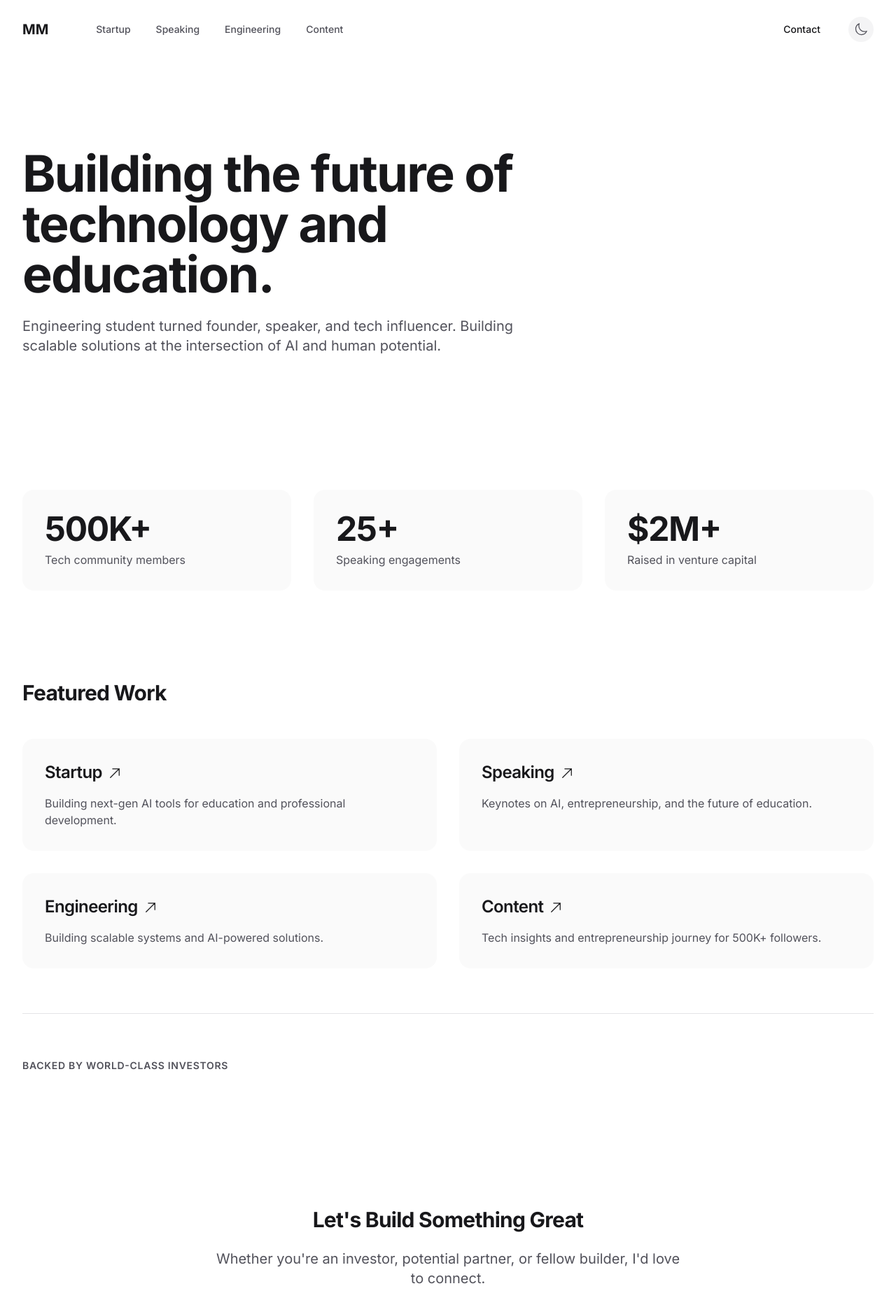
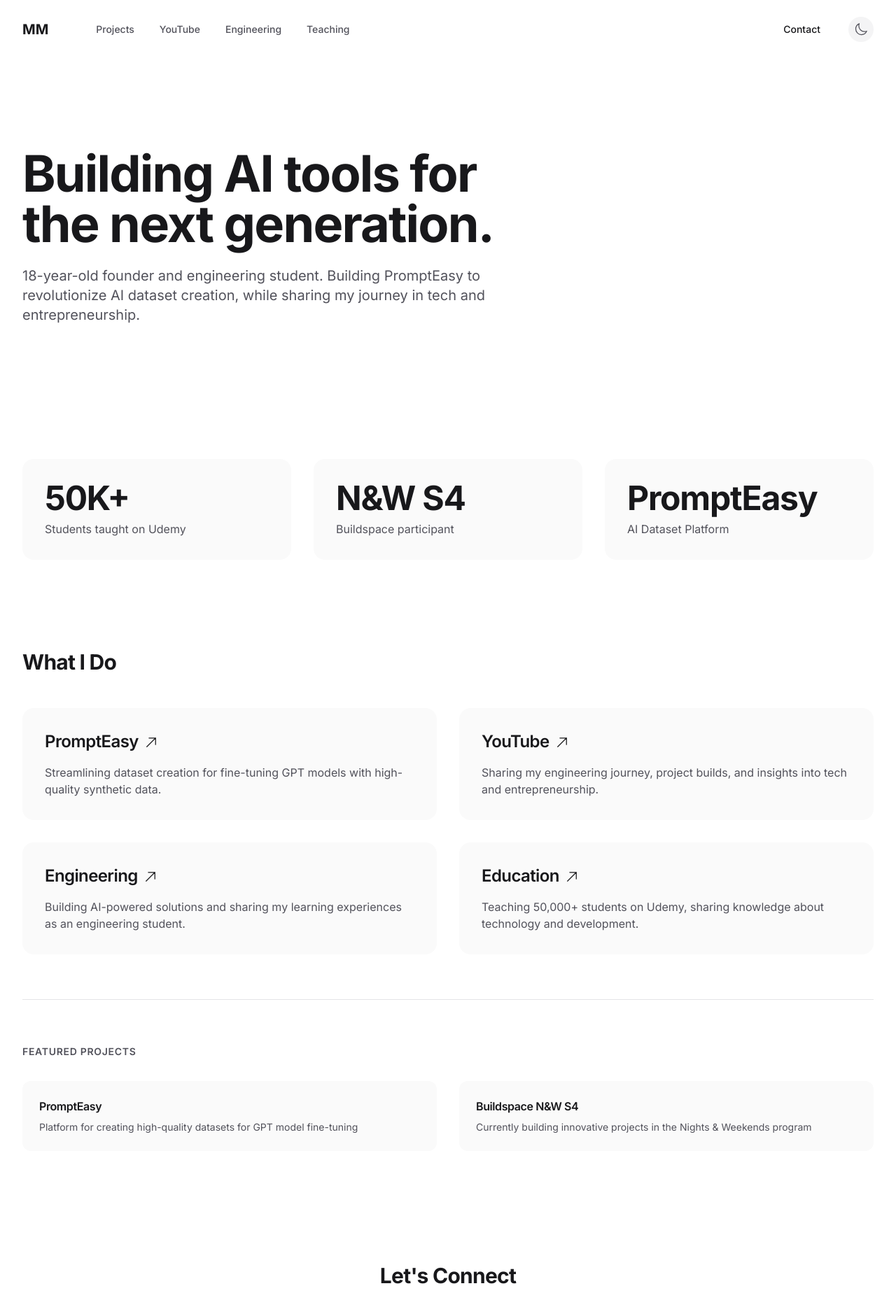
Before and after one commit to marius-manola/personal-brand, a Next.js app: page / in a window 1280 px wide. Shown: the top 1868 px of the page at 70% size. Built offline with nearby package versions, Linux system fonts and the light colour scheme.

Commit message:
modified:   app/page.tsx 	modified:   components/Navigation.tsx

```diff
--- a/app/page.tsx
+++ b/app/page.tsx
@@ -24,7 +24,7 @@ export default function Home() {
               transition={{ delay: 0.2, duration: 0.8 }}
               className="text-5xl sm:text-7xl font-bold text-zinc-900 dark:text-white tracking-tight"
             >
-              Building the future of technology and education.
+              Building AI tools for the next generation.
             </motion.h1>
             <motion.p
               initial={{ opacity: 0, y: 20 }}
@@ -32,8 +32,8 @@ export default function Home() {
               transition={{ delay: 0.4, duration: 0.8 }}
               className="mt-6 text-xl text-zinc-600 dark:text-zinc-300"
             >
-              Engineering student turned founder, speaker, and tech influencer.
-              Building scalable solutions at the intersection of AI and human potential.
+              18-year-old founder and engineering student. Building PromptEasy to revolutionize AI dataset creation,
+              while sharing my journey in tech and entrepreneurship.
             </motion.p>
           </div>
         </motion.section>
@@ -46,22 +46,22 @@ export default function Home() {
           className="grid grid-cols-1 md:grid-cols-3 gap-8 py-16"
         >
           <div className="p-8 bg-zinc-50 dark:bg-zinc-900 rounded-2xl">
-            <h3 className="text-5xl font-bold text-zinc-900 dark:text-white">500K+</h3>
-            <p className="mt-2 text-zinc-600 dark:text-zinc-400">Tech community members</p>
+            <h3 className="text-5xl font-bold text-zinc-900 dark:text-white">50K+</h3>
+            <p className="mt-2 text-zinc-600 dark:text-zinc-400">Students taught on Udemy</p>
           </div>
           <div className="p-8 bg-zinc-50 dark:bg-zinc-900 rounded-2xl">
-            <h3 className="text-5xl font-bold text-zinc-900 dark:text-white">25+</h3>
-            <p className="mt-2 text-zinc-600 dark:text-zinc-400">Speaking engagements</p>
+            <h3 className="text-5xl font-bold text-zinc-900 dark:text-white">N&W S4</h3>
+            <p className="mt-2 text-zinc-600 dark:text-zinc-400">Buildspace participant</p>
           </div>
           <div className="p-8 bg-zinc-50 dark:bg-zinc-900 rounded-2xl">
-            <h3 className="text-5xl font-bold text-zinc-900 dark:text-white">$2M+</h3>
-            <p className="mt-2 text-zinc-600 dark:text-zinc-400">Raised in venture capital</p>
+            <h3 className="text-5xl font-bold text-zinc-900 dark:text-white">PromptEasy</h3>
+            <p className="mt-2 text-zinc-600 dark:text-zinc-400">AI Dataset Platform</p>
           </div>
         </motion.section>
 
         {/* Featured Work */}
         <section className="py-16">
-          <h2 className="text-3xl font-bold text-zinc-900 dark:text-white mb-12">Featured Work</h2>
+          <h2 className="text-3xl font-bold text-zinc-900 dark:text-white mb-12">What I Do</h2>
           <div className="grid grid-cols-1 md:grid-cols-2 gap-8">
             <motion.a
               href="#startup"
@@ -69,25 +69,27 @@ export default function Home() {
               className="group relative overflow-hidden rounded-2xl bg-zinc-50 dark:bg-zinc-900 p-8"
             >
               <h3 className="text-2xl font-semibold text-zinc-900 dark:text-white mb-4">
-                Startup
+                PromptEasy
                 <ArrowUpRightIcon className="inline-block ml-2 w-5 h-5 transform group-hover:translate-x-1 group-hover:-translate-y-1 transition-transform" />
               </h3>
               <p className="text-zinc-600 dark:text-zinc-400">
-                Building next-gen AI tools for education and professional development.
+                Streamlining dataset creation for fine-tuning GPT models with high-quality synthetic data.
               </p>
             </motion.a>
 
             <motion.a
-              href="#speaking"
+              href="https://www.youtube.com/@mariusmanolachi"
+              target="_blank"
+              rel="noopener noreferrer"
               whileHover={{ scale: 0.98 }}
               className="group relative overflow-hidden rounded-2xl bg-zinc-50 dark:bg-zinc-900 p-8"
             >
               <h3 className="text-2xl font-semibold text-zinc-900 dark:text-white mb-4">
-                Speaking
+                YouTube
                 <ArrowUpRightIcon className="inline-block ml-2 w-5 h-5 transform group-hover:translate-x-1 group-hover:-translate-y-1 transition-transform" />
               </h3>
               <p className="text-zinc-600 dark:text-zinc-400">
-                Keynotes on AI, entrepreneurship, and the future of education.
+                Sharing my engineering journey, project builds, and insights into tech and entrepreneurship.
               </p>
             </motion.a>
 
@@ -101,33 +103,44 @@ export default function Home() {
                 <ArrowUpRightIcon className="inline-block ml-2 w-5 h-5 transform group-hover:translate-x-1 group-hover:-translate-y-1 transition-transform" />
               </h3>
               <p className="text-zinc-600 dark:text-zinc-400">
-                Building scalable systems and AI-powered solutions.
+                Building AI-powered solutions and sharing my learning experiences as an engineering student.
               </p>
             </motion.a>
 
             <motion.a
-              href="#content"
+              href="#teaching"
               whileHover={{ scale: 0.98 }}
               className="group relative overflow-hidden rounded-2xl bg-zinc-50 dark:bg-zinc-900 p-8"
             >
               <h3 className="text-2xl font-semibold text-zinc-900 dark:text-white mb-4">
-                Content
+                Education
                 <ArrowUpRightIcon className="inline-block ml-2 w-5 h-5 transform group-hover:translate-x-1 group-hover:-translate-y-1 transition-transform" />
               </h3>
               <p className="text-zinc-600 dark:text-zinc-400">
-                Tech insights and entrepreneurship journey for 500K+ followers.
+                Teaching 50,000+ students on Udemy, sharing knowledge about technology and development.
               </p>
             </motion.a>
           </div>
         </section>
 
-        {/* Investors & Partners */}
+        {/* Projects Section */}
         <section className="py-16 border-t border-zinc-200 dark:border-zinc-800">
           <h2 className="text-sm font-semibold text-zinc-600 dark:text-zinc-400 uppercase tracking-wider mb-8">
-            Backed by World-Class Investors
+            Featured Projects
           </h2>
-          <div className="grid grid-cols-2 md:grid-cols-4 gap-12 items-center opacity-60 dark:opacity-40">
-            {/* Add investor logos here */}
+          <div className="grid grid-cols-1 md:grid-cols-2 gap-8">
+            <div className="p-6 bg-zinc-50 dark:bg-zinc-900 rounded-xl">
+              <h3 className="font-semibold text-zinc-900 dark:text-white">PromptEasy</h3>
+              <p className="mt-2 text-sm text-zinc-600 dark:text-zinc-400">
+                Platform for creating high-quality datasets for GPT model fine-tuning
+              </p>
+            </div>
+            <div className="p-6 bg-zinc-50 dark:bg-zinc-900 rounded-xl">
+              <h3 className="font-semibold text-zinc-900 dark:text-white">Buildspace N&W S4</h3>
+              <p className="mt-2 text-sm text-zinc-600 dark:text-zinc-400">
+                Currently building innovative projects in the Nights & Weekends program
+              </p>
+            </div>
           </div>
         </section>
 
@@ -139,16 +152,18 @@ export default function Home() {
           className="py-24 text-center"
         >
           <h2 className="text-3xl font-bold text-zinc-900 dark:text-white mb-6">
-            Let&apos;s Build Something Great
+            Let&apos;s Connect
           </h2>
           <p className="text-xl text-zinc-600 dark:text-zinc-400 mb-8 max-w-2xl mx-auto">
-            Whether you&apos;re an investor, potential partner, or fellow builder, I&apos;d love to connect.
+            Whether you&apos;re interested in AI, engineering, or building cool stuff, I&apos;d love to chat.
           </p>
           <a
-            href="#contact"
+            href="https://www.youtube.com/@mariusmanolachi"
+            target="_blank"
+            rel="noopener noreferrer"
             className="inline-flex items-center px-8 py-4 bg-zinc-900 dark:bg-white text-white dark:text-zinc-900 rounded-full text-lg font-semibold hover:bg-zinc-800 dark:hover:bg-zinc-100 transition-colors"
           >
-            Get in Touch
+            Subscribe on YouTube
             <ArrowUpRightIcon className="ml-2 w-5 h-5" />
           </a>
         </motion.section>
--- a/components/Navigation.tsx
+++ b/components/Navigation.tsx
@@ -13,74 +13,25 @@ export default function Navigation() {
     setMounted(true);
   }, []);
 
-  if (!mounted) {
-    return (
-      <nav className="flex justify-between items-center py-6">
-        <div className="flex items-center space-x-1">
-          <Link href="/" className="text-xl font-bold text-zinc-900 dark:text-white mr-12">
-            MM
-          </Link>
-          <a
-            href="#startup"
-            className="px-4 py-2 text-sm font-medium text-zinc-600 hover:text-zinc-900 dark:text-zinc-400 dark:hover:text-white transition-colors"
-          >
-            Startup
-          </a>
-          <a
-            href="#speaking"
-            className="px-4 py-2 text-sm font-medium text-zinc-600 hover:text-zinc-900 dark:text-zinc-400 dark:hover:text-white transition-colors"
-          >
-            Speaking
-          </a>
-          <a
-            href="#engineering"
-            className="px-4 py-2 text-sm font-medium text-zinc-600 hover:text-zinc-900 dark:text-zinc-400 dark:hover:text-white transition-colors"
-          >
-            Engineering
-          </a>
-          <a
-            href="#content"
-            className="px-4 py-2 text-sm font-medium text-zinc-600 hover:text-zinc-900 dark:text-zinc-400 dark:hover:text-white transition-colors"
-          >
-            Content
-          </a>
-        </div>
-
-        <div className="flex items-center space-x-6">
-          <a
-            href="#contact"
-            className="px-4 py-2 text-sm font-medium text-zinc-900 dark:text-white hover:text-zinc-700 dark:hover:text-zinc-300 transition-colors"
-          >
-            Contact
-          </a>
-          <button
-            className="p-2 rounded-full bg-zinc-100 dark:bg-zinc-800 hover:bg-zinc-200 dark:hover:bg-zinc-700 transition-colors"
-            aria-label="Toggle theme"
-          >
-            <MoonIcon className="w-5 h-5 text-zinc-600 dark:text-zinc-400" />
-          </button>
-        </div>
-      </nav>
-    );
-  }
-
-  return (
+  const renderNav = () => (
     <nav className="flex justify-between items-center py-6">
       <div className="flex items-center space-x-1">
         <Link href="/" className="text-xl font-bold text-zinc-900 dark:text-white mr-12">
           MM
         </Link>
         <a
-          href="#startup"
+          href="#projects"
           className="px-4 py-2 text-sm font-medium text-zinc-600 hover:text-zinc-900 dark:text-zinc-400 dark:hover:text-white transition-colors"
         >
-          Startup
+          Projects
         </a>
         <a
-          href="#speaking"
+          href="https://www.youtube.com/@mariusmanolachi"
+          target="_blank"
+          rel="noopener noreferrer"
           className="px-4 py-2 text-sm font-medium text-zinc-600 hover:text-zinc-900 dark:text-zinc-400 dark:hover:text-white transition-colors"
         >
-          Speaking
+          YouTube
         </a>
         <a
           href="#engineering"
@@ -89,10 +40,10 @@ export default function Navigation() {
           Engineering
         </a>
         <a
-          href="#content"
+          href="#teaching"
           className="px-4 py-2 text-sm font-medium text-zinc-600 hover:text-zinc-900 dark:text-zinc-400 dark:hover:text-white transition-colors"
         >
-          Content
+          Teaching
         </a>
       </div>
 
@@ -117,4 +68,10 @@ export default function Navigation() {
       </div>
     </nav>
   );
+
+  if (!mounted) {
+    return renderNav();
+  }
+
+  return renderNav();
 }
```
